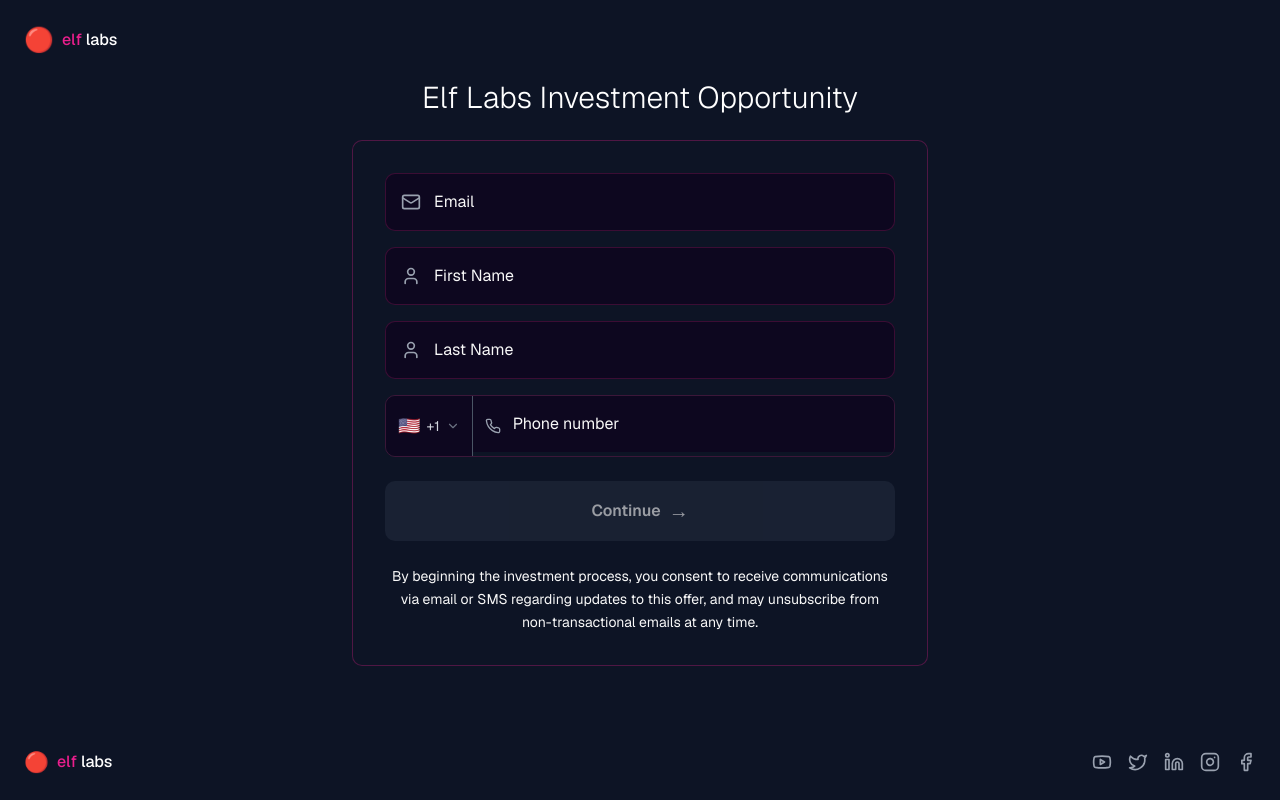
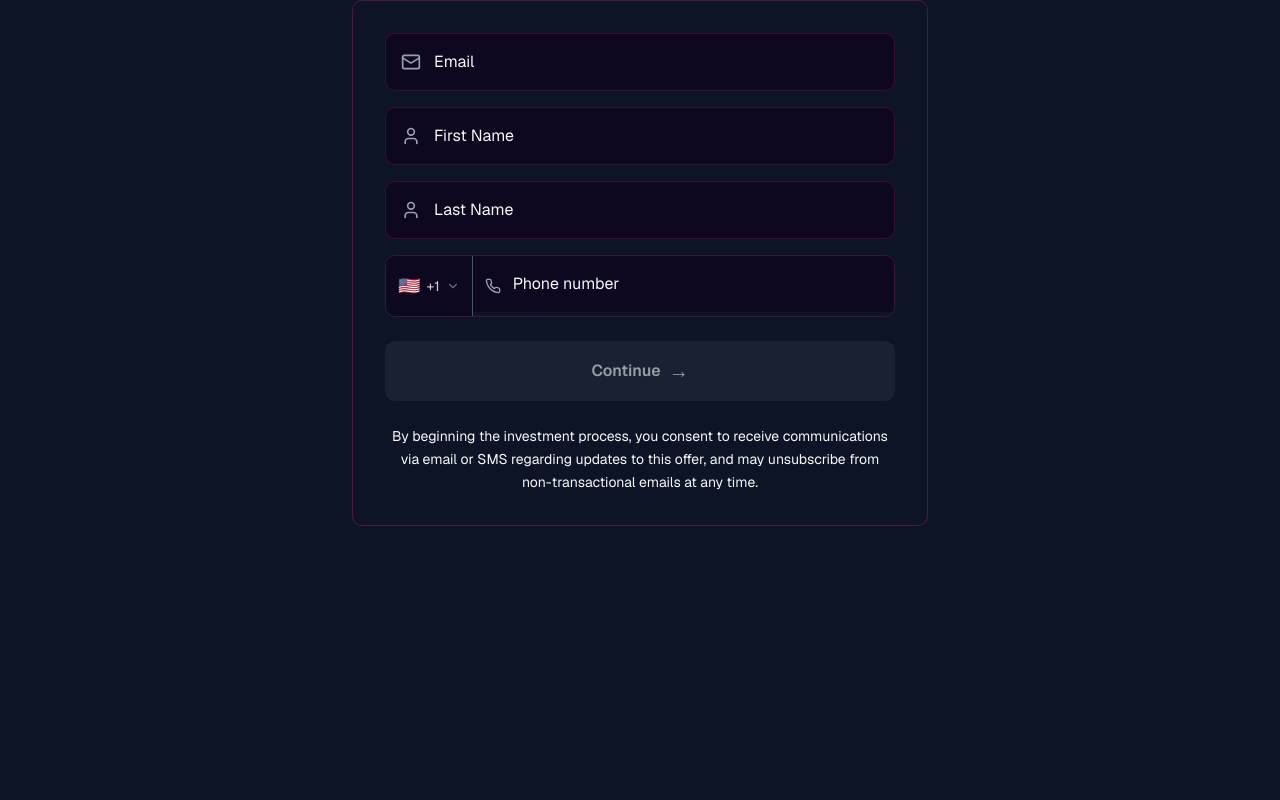
Before and after one commit to AkeoDev/elf-labs-investment-app, a Next.js app: page / in a window 1280 px wide. Built offline with nearby package versions, Linux system fonts and the light colour scheme.

Commit message:
26.02 0.2 style update

```diff
--- a/app/page.tsx
+++ b/app/page.tsx
@@ -23,7 +23,7 @@ export default function InvestmentPage() {
 
   return (
     <main className="min-h-screen bg-[#0D1425] flex flex-col">
-      <header className="p-4 md:p-6">
+     {/* <header className="p-4 md:p-6">
         <div className="flex items-center gap-2">
           <span className="text-[#e91e8c] text-2xl">🔴</span>
           <span className="text-white font-medium">
@@ -31,10 +31,10 @@ export default function InvestmentPage() {
           </span>
         </div>
       </header>
-
+      */}
       <div className="flex-1 px-4 md:px-8 pb-8">
-        <h1 className="text-2xl md:text-3xl font-light text-white text-center mb-6">Elf Labs Investment Opportunity</h1>
-
+       {/*   <h1 className="text-2xl md:text-3xl font-light text-white text-center mb-6">Elf Labs Investment Opportunity</h1>
+           */}
         {step === "initial" ? (
           <InitialForm onSubmit={handleInitialSubmit} />
         ) : (
@@ -70,6 +70,7 @@ export default function InvestmentPage() {
           </>
         )}
       </div>
+{/*
 
       <footer className="p-4 md:p-6 flex items-center justify-between">
         <div className="flex items-center gap-2">
@@ -86,6 +87,7 @@ export default function InvestmentPage() {
           <Facebook className="w-5 h-5 hover:text-white cursor-pointer" />
         </div>
       </footer>
+      */}
     </main>
   )
 }
```
